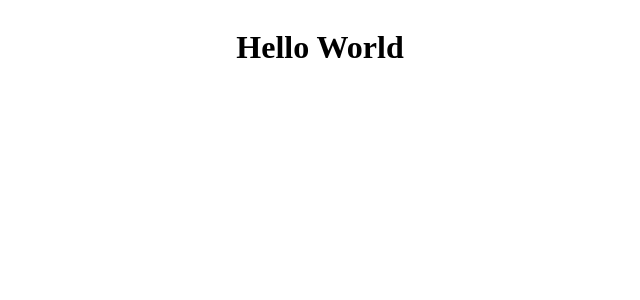
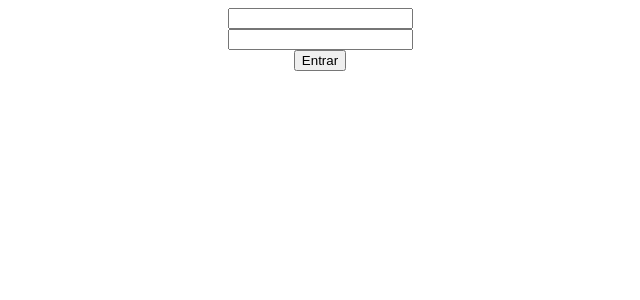
Before and after one commit to Ronald-Joaquim/Autentication, a Next.js app: page / in a window 1280 px wide. Shown: the top 300 px of the page, without its empty margins (320-960 px from the left). Built offline with nearby package versions, Linux system fonts and the light colour scheme.

Commit message:
Criação da autenficação

```diff
--- /dev/null
+++ b/contexts/AuthContext.tsx
@@ -0,0 +1,30 @@
+import { ReactNode, createContext } from "react";
+
+type SignInCredentials = {
+    email: string;
+    password: string;
+};
+
+type AuthContextData = {
+    signIn(credentials: SignInCredentials): Promise<void>;
+    isAuthenticated: boolean
+};
+
+type AuthProviderProps = {
+    children: ReactNode;
+}
+
+export const AuthContext = createContext({} as AuthContextData)
+
+export function AuthProvider({ children }: AuthProviderProps) {
+    const isAuthenticated = false;
+
+    async function signIn({ email, password }: SignInCredentials) {
+        console.log({ email, password })
+    }
+    return (
+        <AuthContext.Provider value={{ signIn, isAuthenticated }}>
+            {children}
+        </AuthContext.Provider>
+    )
+}
--- a/src/pages/_app.tsx
+++ b/src/pages/_app.tsx
@@ -1,5 +1,11 @@
+import { AuthProvider } from '../../contexts/AuthContext'
+
 import type { AppProps } from 'next/app'
 
 export default function App({ Component, pageProps }: AppProps) {
-  return <Component {...pageProps} />
+  return (
+    <AuthProvider>
+      <Component {...pageProps} />
+    </AuthProvider>
+  )
 }
--- a/src/pages/index.tsx
+++ b/src/pages/index.tsx
@@ -1,9 +1,28 @@
-import styles from "../styles/Home.module.css"
+import { FormEvent, useContext, useState } from "react";
+import styles from "../styles/Home.module.css";
+import { AuthContext } from "../../contexts/AuthContext";
 
 export default function Home() {
+  const [email, setEmail] = useState("");
+  const [password, setPassword] = useState("");
+
+  const { signIn } = useContext(AuthContext)
+
+  async function handleSubmit(event: FormEvent) {
+    event.preventDefault();
+    const data = {
+      email,
+      password,
+    }
+
+    await signIn(data);
+  }
+
   return (
-   <div className={styles.container}>
-    <h1>Hello World</h1>
-   </div>
+    <form onSubmit={handleSubmit} className={styles.container}>
+      <input type="email" value={email} onChange={e => setEmail(e.target.value)} />
+      <input type="password" value={password} onChange={e => setPassword(e.target.value)} />
+      <button type="submit">Entrar</button>
+    </form>
   )
 }
--- a/src/styles/Home.module.css
+++ b/src/styles/Home.module.css
@@ -1,5 +1,7 @@
 .container {
   display: flex;
-  justify-content: center;
+  justify-content: space-evenly;
+  flex-wrap: nowrap;
+  flex-direction: column;
   align-items: center;
 }
```
